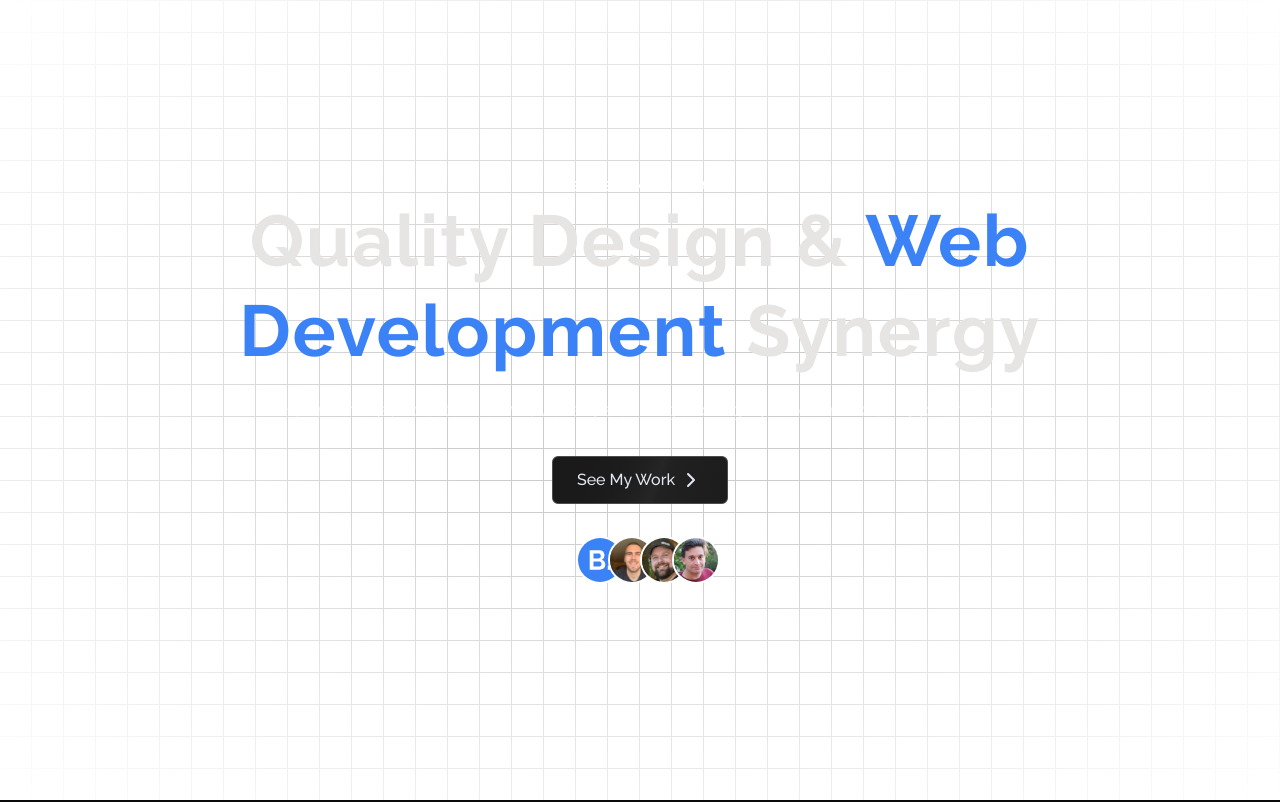
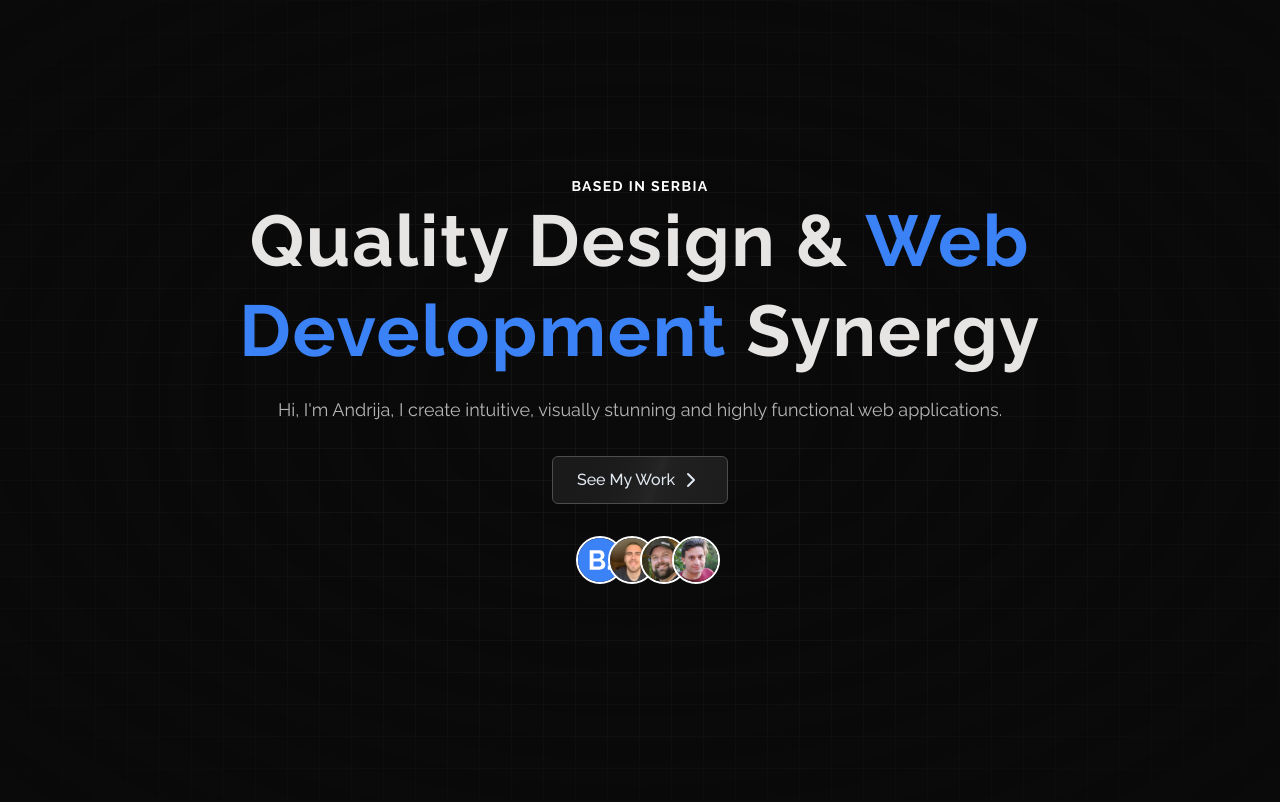
Before and after one commit to jer-in/portfolio-, a Next.js app: page / in a window 1280 px wide. Shown: the top 802 px of the page. Built offline with nearby package versions, Linux system fonts and the light colour scheme.

Commit message:
Fixed Warning: Extra attributes from the server: class,style in console

```diff
--- a/app/layout.tsx
+++ b/app/layout.tsx
@@ -16,13 +16,13 @@ export default function RootLayout({
   children: React.ReactNode;
 }>) {
   return (
-    <html lang="en">
+    <html lang="en" suppressHydrationWarning>
       <body
         className={`${raleway.className} antialiased bg-dark-100 text-white`}
       >
         <ThemeProvider
           attribute="class"
-          defaultTheme="system"
+          defaultTheme="dark"
           enableSystem
           disableTransitionOnChange
         >
```
